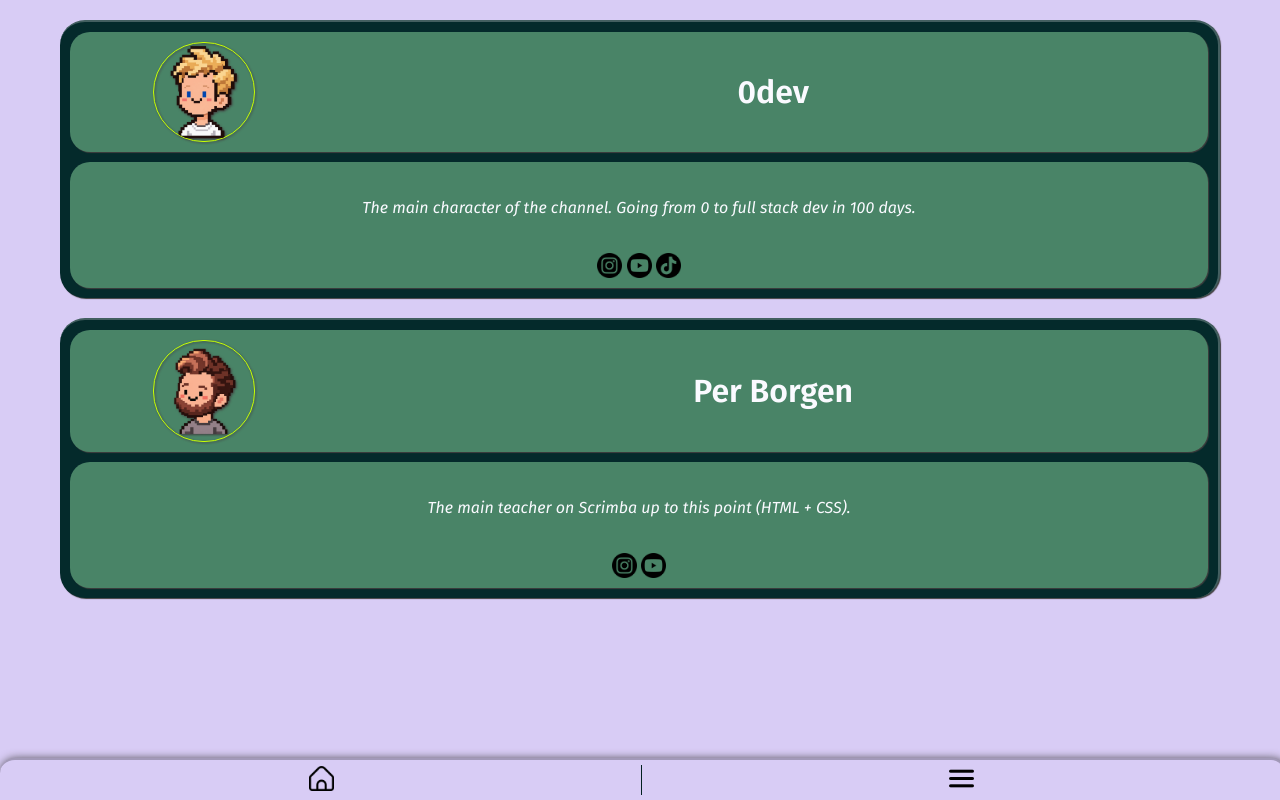
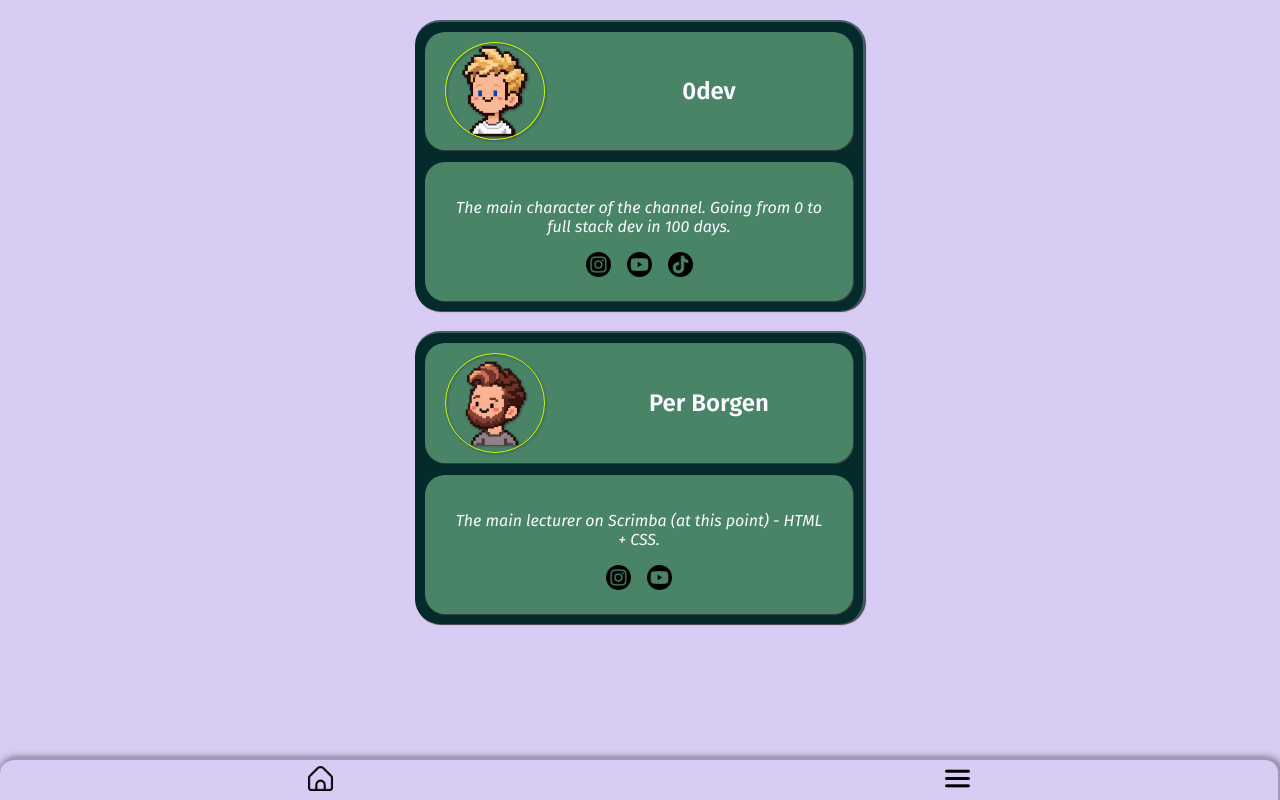
Before and after one commit to 0-2-dev/business-card, a website built with Vite: page index.html in a window 1280 px wide. Built offline with nearby package versions, Linux system fonts and the light colour scheme.

Commit message:
Code-Review (Antigravity)

```diff
--- a/index.html
+++ b/index.html
@@ -1,85 +1,66 @@
 <!doctype HTML>
-<html>
+<html lang="en">
 
     <head>
-        <!-- Stylesheet-->
-        <link rel="stylesheet" href="styles.css">
+        <meta charset="utf-8">
         <!-- Mobile settings-->
-        <meta name="viewport" content="width=device-width", initial-scale="1.0">
+        <meta name="viewport" content="width=device-width, initial-scale=1.0">
         <link rel="preconnect" href="https://fonts.googleapis.com">
         <!-- Google fonts-->
         <link rel="preconnect" href="https://fonts.gstatic.com" crossorigin>
         <link href="https://fonts.googleapis.com/css2?family=Fira+Sans:ital,wght@0,200;0,400;0,600;1,200;1,400;1,600&display=swap" rel="stylesheet">
+        <!-- Stylesheet-->
+        <link rel="stylesheet" href="styles.css">
+        <title>0dev Wiki</title>
     </head>
 
     <body>
+<main>
 
-<!--0dev card-->
-    <div class="card">
-        <div class="card-heading">
-            <div class ="img-box">
-                <div>
-                    <img class="avatar" src="./images/avatars/0dev.png" alt="Pixel art avater of 0dev smiling">
+    <article class="card">
+        <header class="card-heading">
+                    <img class="avatar" src="./images/avatars/0dev.png" alt="Pixel art avatar of 0dev smiling">
+            <div class="txt-heading fira-sans-semibold">
+                <h2>0dev</h2>
             </div>
-            </div>
-            <div class="txt-heading fira-sans-semibold">
-                <h1>0dev</h1>
-            </div>
-        </div>
-        <div class="card-content ">
-            <div class="txt-box">
-                <div class="txt-body fira-sans-regular-italic">
+        </header>
+        <div class="card-content fira-sans-regular-italic">
             <p>The main character of the channel.
             Going from 0 to full stack dev in 100 days.</p>
             <div class="socials-wrap">
-                        <div class="socials">
-                            <a href="https://www.instagram.com/0_2_dev?vrfl=MW16ejhrNTJiNm13Zw=="><img src="./images/icons/socials/insta.png" class="socials"></a>
-                            <a href="https://youtube.com/@0_2_dev?si=YtXOmoIwo028xqcW"><img src="./images/icons/socials/youtube.png" class="socials"></a>
-                            <a href="https://www.tiktok.com/@0_2_dev?_r=1&_t=ZS-9BOYmgc5TVd"><img src="./images/icons/socials/tiktok.png" class="socials"></a>
+                    <a href="https://www.instagram.com/0_2_dev?vrfl=MW16ejhrNTJiNm13Zw=="><img src="./images/icons/socials/insta.png" class="icon" alt="Instagram logo"></a>
+                    <a href="https://youtube.com/@0_2_dev?si=YtXOmoIwo028xqcW"><img src="./images/icons/socials/youtube.png" class="icon" alt="Youtube logo"></a>
+                    <a href="https://www.tiktok.com/@0_2_dev?_r=1&_t=ZS-9BOYmgc5TVd"><img src="./images/icons/socials/tiktok.png" class="icon" alt="Tiktok logo"></a>
             </div>
         </div>
+    </article>
+
+<!--Per card-->
+    <article class="card">
+        <header class="card-heading">
+                    <img class="avatar" src="./images/avatars/per.png" alt="Pixel art avatar of Per Borgen smiling">
+            <div class="txt-heading fira-sans-semibold">
+                <h2>Per Borgen</h2>
+            </div>
+        </header>
+        <div class="card-content fira-sans-regular-italic">
+            <p>The main lecturer on Scrimba (at this point) - HTML + CSS.</p>
+            <div class="socials-wrap">
+                    <a href="https://www.instagram.com/perborgen/"><img src="./images/icons/socials/insta.png" class="icon" alt="Instagram logo"></a>
+                    <a href="https://www.youtube.com/channel/UCNW7HDseZb6N3nKUEP6uLag"><img src="./images/icons/socials/youtube.png" class="icon" alt="Youtube logo"></a>
             </div>
         </div>
-        </div>
-    </div>
-
-<!--Per card-->
-    <div class="card">
-        <div class="card-heading">
-            <div class ="img-box">
-                <div>
-                    <img class="avatar" src="./images/avatars/per.png" alt="Pixel art avater of Per Borgen smiling">
-                </div>
-            </div>
-            <div class="txt-heading fira-sans-semibold">
-                <h1>Per Borgen</h1>
-            </div>
-        </div>
-        <div class="card-content ">
-            <div class="txt-box">
-                <div class="txt-body fira-sans-regular-italic">
-                    <p>The main teacher on Scrimba up to this point
-                    (HTML + CSS).</p>
-                    <div class="socials-wrap">
-                        <div class="socials">
-                            <a href="https://www.instagram.com/perborgen/"><img src="./images/icons/socials/insta.png" class="socials"></a>
-                            <a href="https://www.youtube.com/channel/UCNW7HDseZb6N3nKUEP6uLag"><img src="./images/icons/socials/youtube.png" class="socials"></a>
-                        </div>
-                    </div>
-                </div>
-            </div>
-        </div>
-    </div>
-
+    </article>
+</main>
 <!-- Nav-bar-->
-    <div class="bottom">
+<nav class="bottom">
     <button>
-            <img class="icon" src="./images/icons/home.png" alt ="icon1">
+         <img class="icon" src="./images/icons/home.png" alt ="Home">
     </button>
     <button>
-            <img class="icon" src="./images/icons/menu-burger.png" alt ="icon3">
+        <img class="icon" src="./images/icons/menu-burger.png" alt ="Menu">
     </button>
-     </div>
+</nav>
 
 <!-- Animation script-->
 <script>
--- a/styles.css
+++ b/styles.css
@@ -1,3 +1,6 @@
+*, *::before, *::after {
+    box-sizing: border-box;
+}
 /*Variables*/
 :root{
     --chartreuse: #c7ff03;
@@ -9,16 +12,21 @@
     --sec-color: var(--jungle-teal);
     --pop-color: var(--evergreen);
     --text-color: var(--ghost-white);
+    --accent-color: var(--chartreuse);
 }
 
 body{
     background-color: var(--bg-color);
     color: var(--text-color);
+    margin: 0;
+    font-family: "Fira sans", sans-serif;
+    padding-bottom: 70px;
 }
 
 /*Card*/
 .card {
     width: 90%;
+    max-width: 450px;
     margin: 20px auto;
     padding: 10px;
     display: flex;
@@ -30,6 +38,7 @@ body{
     border-right: 2px solid color-mix(in srgb, var(--pop-color), white 25%);
     border-radius: 25px;
     box-shadow: 1px 1px 1px rgb(64, 63, 63);
+    gap: 12px;
 }
 
 .card-heading{
@@ -39,7 +48,6 @@ body{
     background-color: var(--sec-color);
     color: var(--text-color);
     box-shadow: 1px 1px 1px rgb(64, 63, 63);
-    margin-bottom: 10px;
     align-items: center;
     justify-content: space-around;
 }
@@ -51,8 +59,8 @@ body{
     cursor: pointer;
     -webkit-tap-highlight-color: transparent;
     user-select: none;
-    border-radius: 50px;
-    border: 1px solid  var(--chartreuse);
+    border-radius: 50%;
+    border: 1px solid  var(--accent-color);
     vertical-align: middle;
     margin: 10px 20px;
 }
@@ -70,45 +78,30 @@ body{
 }
 
 .txt-heading{
-    width: 60%;
-    margin: 0px 30px;
+    flex: 1;
     text-align: center;
-    vertical-align: middle;
 }
 
 .card-content{
     display: flex;
     width: auto;
     flex: 1;
-    width: 100%;
-}
-
-.txt-body{
-    width: auto;
-    flex: 1;
-    border-radius: 20px;
     border-radius: 20px;
     padding: 20px 30px;
     background-color: var(--sec-color);
     color: var(--text-color);
     text-align: center;
     box-shadow: 1px 1px 1px rgb(64, 63, 63);
+    flex-direction: column;
 }
 
-.txt-box{
-    display: flex;
-    flex-direction: column;
-    flex: 1;
-}
 
 .socials-wrap{
     display: flex;
-    justify-content: space-around;
+    justify-content: center;
+    gap: 16px;
 }
-.socials{
-    height: 25px;
-    margin-top: 10px;
-}
+
 
 /*Navigation*/
 .bottom{
@@ -134,15 +127,10 @@ body{
 }
 
 button{
-    height: 5px;
     background-color: transparent;
     width: 100%;
     height: 100%;
-    border-right: 1px solid color-mix(in srgb, var(--pop-color), black 25%);
-    border-left: 0px dotted transparent;
-    border-top: 0px dotted transparent;
-    border-bottom: 0px dotted transparent;
-
+    border: none;
 }
 
 /* Fonts */
```
Lines whose indentation alone changed are shown as unchanged.
